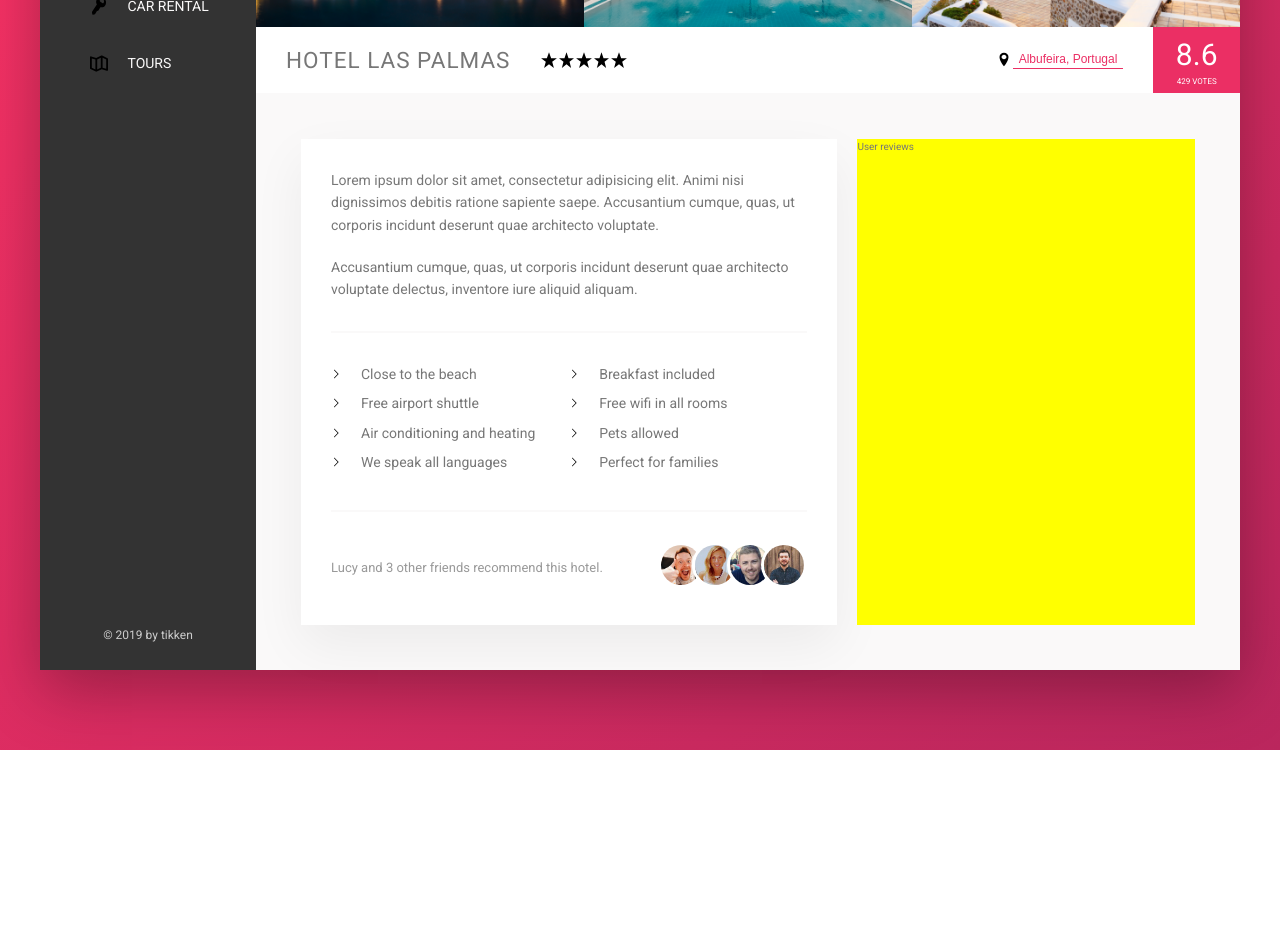
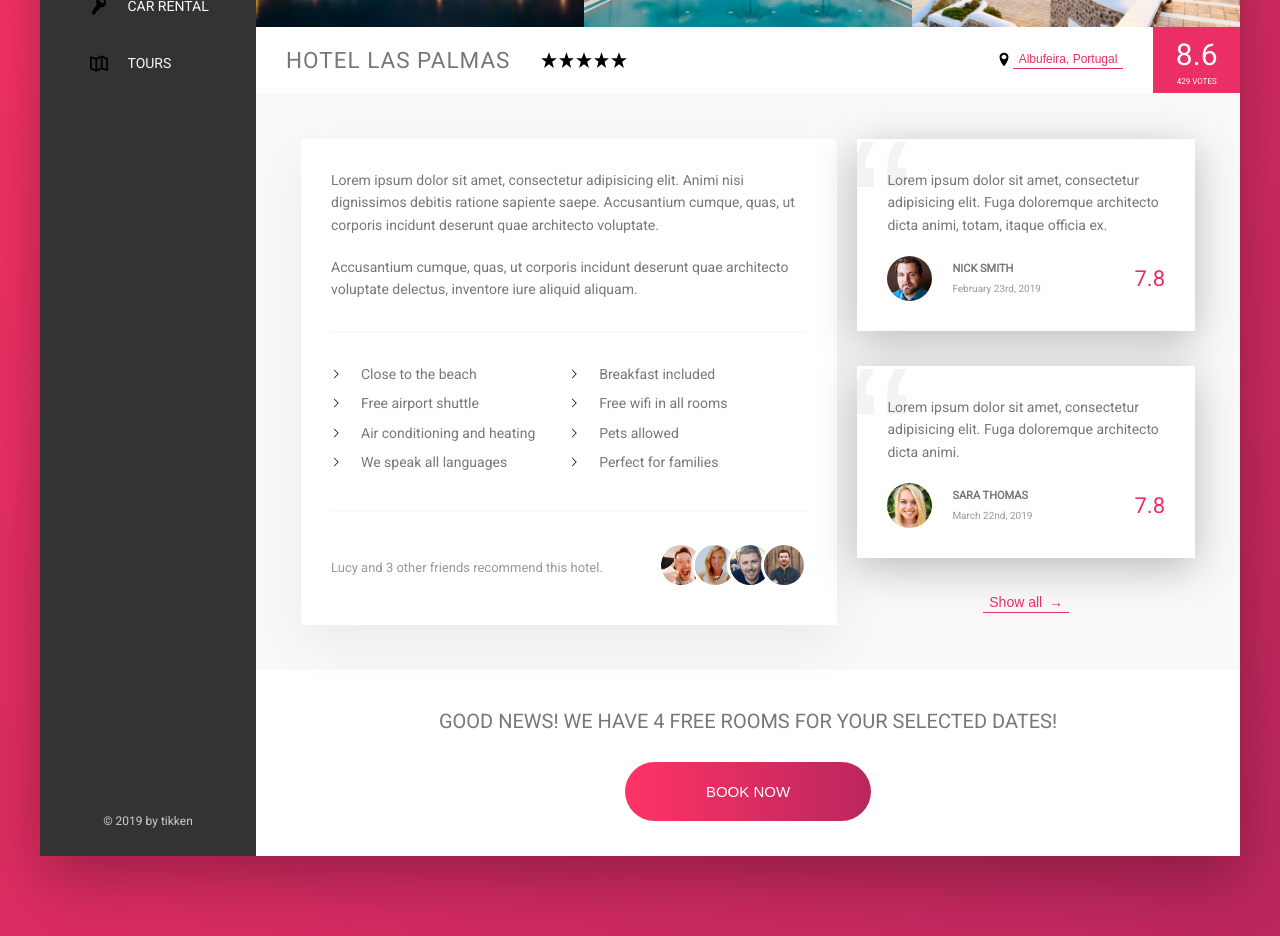
Before and after one commit to datikken/FlexMaster, a React (Create React App) app: page / in a window 1280 px wide. Shown: the part 320-1256 px from the top of the page. Before the commit the page ends 1070 px from the top, so only its background shows below. Built offline with nearby package versions, Linux system fonts and the light colour scheme.

Commit message:
htmlDone

```diff
--- a/src/components/main/Main.js
+++ b/src/components/main/Main.js
@@ -2,6 +2,7 @@ import React from 'react'
 import Gallery from '../main/gallery/Gallery'
 import Overview from './overview/Overview'
 import Detail from './detail/Detail'
+import Call from '../main/calltoaction/Call'
 
 export default function Main() {
   return (
@@ -9,6 +10,7 @@ export default function Main() {
       <Gallery/>
       <Overview/>
       <Detail/>
+      <Call/>
     </main>
   )
 }
--- /dev/null
+++ b/src/components/main/calltoaction/Call.js
@@ -0,0 +1,16 @@
+import React from 'react'
+
+export default function Call() {
+  return (
+
+      <div className="cta">
+        <h2 className="cta__book-now">Good news! We have 4 free rooms for your selected dates!</h2>
+        <button className="btn">
+          <span className="btn__visible">Book now</span>
+          <span className="btn__invisible">
+           Only 4 rooms left
+          </span>
+        </button>
+      </div>
+  )
+}
--- a/src/components/main/detail/Detail.js
+++ b/src/components/main/detail/Detail.js
@@ -3,6 +3,8 @@ import User from '../../../assets/img/user-1.jpg'
 import User2 from '../../../assets/img/user-2.jpg'
 import User3 from '../../../assets/img/user-3.jpg'
 import User4 from '../../../assets/img/user-4.jpg'
+import User5 from '../../../assets/img/user-5.jpg'
+import User6 from '../../../assets/img/user-6.jpg'
 import arrow from '../../../assets/icomoon/SVG/chevron-thin-right.svg'
 
 export default function Detail() {
@@ -57,7 +59,39 @@ export default function Detail() {
 
       </div>
       <div className="user-reviews">
-        User reviews
+        <figure className="review">
+           <blockquote class="review__text">
+             Lorem ipsum dolor sit amet, consectetur adipisicing elit. Fuga doloremque architecto dicta animi, totam, itaque officia ex.
+           </blockquote>
+
+           <figcaption class="review__user">
+            <img class="review__photo" src={User5}/>
+            <div className="review__user-box">
+              <p className="review__user-name">Nick Smith</p>
+              <p className="review__user-date">February 23rd, 2019</p>
+            </div>
+
+            <div className="review__rating">7.8</div>
+           </figcaption>
+        </figure>
+
+        <figure className="review">
+           <blockquote class="review__text">
+             Lorem ipsum dolor sit amet, consectetur adipisicing elit. Fuga doloremque architecto dicta animi.
+           </blockquote>
+
+           <figcaption class="review__user">
+            <img class="review__photo" src={User6}/>
+            <div className="review__user-box">
+              <p className="review__user-name">Sara Thomas</p>
+              <p className="review__user-date">March 22nd, 2019</p>
+            </div>
+
+            <div className="review__rating">7.8</div>
+           </figcaption>
+        </figure>
+
+        <button class="btn-inline">Show all <span>&rarr;</span></button>
       </div>
     </div>
   )
--- a/src/styles/components/_components.scss
+++ b/src/styles/components/_components.scss
@@ -259,11 +259,20 @@
     cursor: pointer;
     transition: all .2s;
 
-    &:hover {
-        color: var(--color-grgey-dark-1);
+    & span {
+        margin-left: 3px;
+        transition: margin-left .2s;
     }
 
     &:hover {
+        color: var(--color-grgey-dark-1);
+
+        span {
+            margin-left: 8px;
+        }
+    }
+
+    &:focus {
         outline: none;
         animation: pulsate 1s infinite;
     }
@@ -341,3 +350,126 @@
         }
     }
 }
+
+//reviews
+.review {
+    background: #fff;
+    box-shadow: 0 1rem 4rem rgba(0,0,0, .25);
+    padding: 3rem;
+    margin-bottom: 3.5rem;
+    position: relative;
+    overflow: hidden;
+
+    &__text {
+        margin-bottom: 2rem;
+        z-index: 2;
+        position: relative;
+    }
+
+    &__user {
+        display: flex;
+        align-items: center;
+    }
+
+    &__photo {
+        height: 4.5rem;
+        width: 4.5rem;
+        border-radius: 50%;
+    }
+
+    &__user-box {
+        margin-right: auto;
+        margin-left: 2rem;
+    }
+
+    &__user-name {
+        font-size: 1.1rem;
+        font-weight: 600;
+        text-transform: uppercase;
+        margin-bottom: .4rem;
+    }
+
+    &__user-date {
+        font-size: 1rem;
+        color: var(--color-grey-dark-3);
+    }
+
+    &__rating {
+        color: var(--color-primary);
+        font-size: 2.2rem;
+        font-weight: 300;
+    }
+
+    &::before {
+        content: '\201C';
+        position: absolute;
+        top: -2.75rem;
+        left: -1rem;
+        font-size: 20rem;
+        color: var(--color-grey-light-2);
+        font-family: sans-serif;
+        line-height: 1;
+        z-index: 1;
+    }
+}
+
+//Cta
+.cta {
+    padding: 3.5rem 0;
+    text-align: center;
+
+    &__book-now {
+        font-size: 2rem;
+        font-weight: 300;
+        text-transform: uppercase;
+        margin-bottom: 2.5rem;
+    }
+}
+
+//call to action
+.btn {
+    font-size: 1.5rem;
+    border: none;
+    font-weight: 300;
+    text-transform: uppercase;
+    border-radius: 100px;
+    background: linear-gradient(to right, var(--color-primary-light), var(--color-primary-dark));
+    color: #fff;
+    position: relative;
+    overflow: hidden;
+    cursor: pointer;
+
+    & > * {
+        height: 100%;
+        width: 100%;
+        display: inline-block;
+        transition: all .2s;
+    }
+
+    &__visible {
+        padding: 2rem 7.5rem;
+    }
+
+    &__invisible {
+        position: absolute;
+        left: 0;
+        top: -100%;
+        padding: 2rem 0;
+    }
+    &:hover {
+        background: linear-gradient(to left, var(--color-primary-light), var(--color-primary-dark));
+    }
+    &:hover &__visible {
+        transform: translateY(100%);
+    }
+
+    &:hover &__invisible {
+        top: 0;
+    }
+
+    &:focus {
+        outline: none;
+        animation: pulsate 1s infinite;
+    }
+
+}
--- a/src/styles/layout/_layout.scss
+++ b/src/styles/layout/_layout.scss
@@ -36,6 +36,7 @@
 }
 
 .detail {
+    font-size: 1.4rem;
     display: flex;
     padding: 4.5rem;
     background-color: var(--color-grey-light-1);
@@ -52,6 +53,8 @@
 }
 
 .user-reviews {
-    background: yellow;
     flex: 1;
+    display: flex;
+    flex-direction: column;
+    align-items: center;
 }
```
